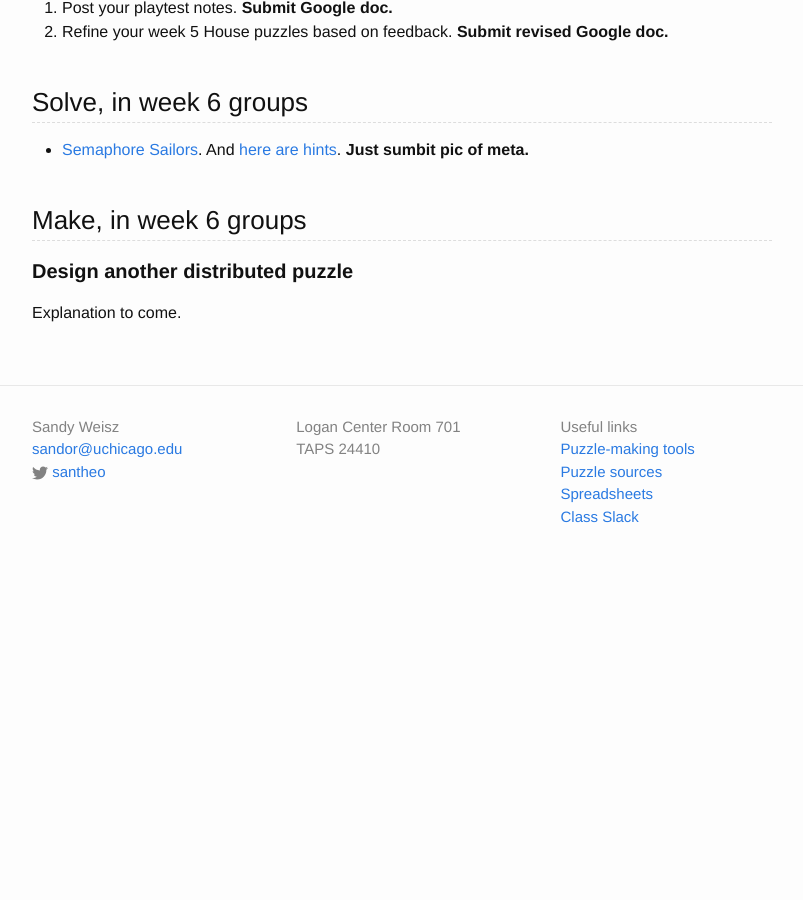
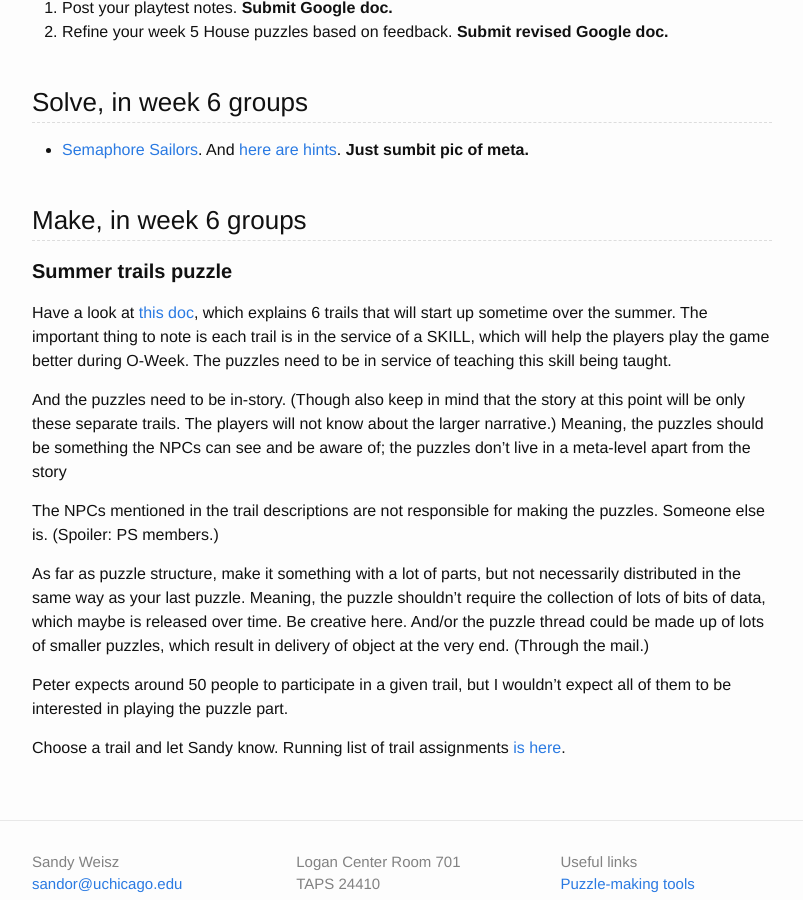
Before and after one commit to transmedia-puzzles/transmedia-puzzles.github.io, a Jekyll site: the page built from _posts/2017-05-01-6.md, in a window 1280 px wide and 900 px high, scrolled down 1093 px. Shown: the whole window, without its empty margins (238-1041 px from the left). Built offline with Jekyll 4.4.1, drawn with Linux system fonts in a browser that asks for light colours; before the commit the page ends 1681 px from its top, so only the background shows below that.

Commit message:
Trails deets

```diff
--- a/_posts/2017-05-01-6.md
+++ b/_posts/2017-05-01-6.md
@@ -46,6 +46,16 @@ Please put these at the *top of your journal doc*. Please don't create a new doc
 
 ### Make, in week 6 groups
 
-#### Design another distributed puzzle
+#### Summer trails puzzle
 
-Explanation to come.
+Have a look at [this doc](https://docs.google.com/document/d/15aJrlru2FeOnp16p2wSBuZbXgf5Zv8va046ngKO8HPY/edit?ts=590cd029&actionButton=1), which explains 6 trails that will start up sometime over the summer. The important thing to note is each trail is in the service of a SKILL, which will help the players play the game better during O-Week. The puzzles need to be in service of teaching this skill being taught.
+
+And the puzzles need to be in-story. (Though also keep in mind that the story at this point will be only these separate trails. The players will not know about the larger narrative.) Meaning, the puzzles should be something the NPCs can see and be aware of; the puzzles don’t live in a meta-level apart from the story
+
+The NPCs mentioned in the trail descriptions are not responsible for making the puzzles. Someone else is. (Spoiler: PS members.)
+
+As far as puzzle structure, make it something with a lot of parts, but not necessarily distributed in the same way as your last puzzle. Meaning, the puzzle shouldn't require the collection of lots of bits of data, which maybe is released over time. Be creative here. And/or the puzzle thread could be made up of lots of smaller puzzles, which result in delivery of object at the very end. (Through the mail.)
+
+Peter expects around 50 people to participate in a given trail, but I wouldn't expect all of them to be interested in playing the puzzle part.
+
+Choose a trail and let Sandy know. Running list of trail assignments [is here](https://airtable.com/shrSNonBSrogTBh4T/tblz3E3UafUGO9Fn9).
```
